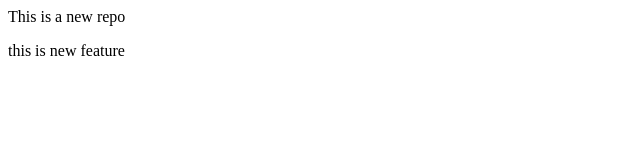
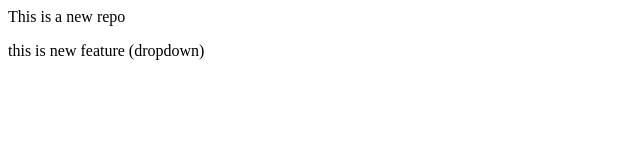
Before and after one commit to krishnagupta97/localrepo, a plain HTML site: page index.html in a window 1280 px wide. Shown: the full height of the page, 0-640 px from the left. Drawn offline with Linux system fonts and the light colour scheme.

Commit message:
f2 added bro

```diff
--- a/index.html
+++ b/index.html
@@ -1,2 +1,2 @@
  <p>This is a new repo</p>
- <span>this is new feature</span>
+ <span>this is new feature (dropdown)</span>
```
